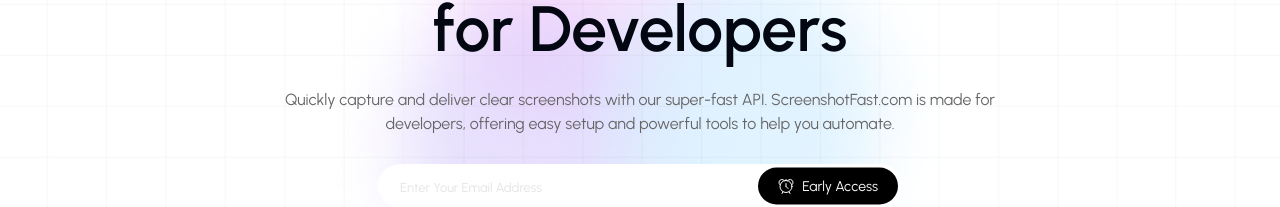
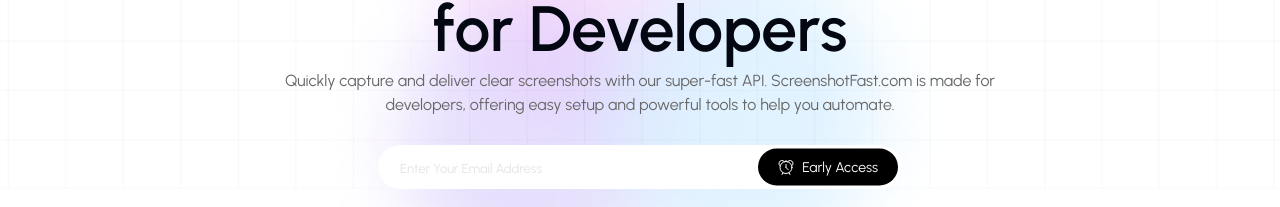
Before and after one commit to devfatema/screenshotfast, a Next.js app: page / in a window 1280 px wide. Shown: the part 396-603 px from the top of the page. Built offline with nearby package versions, Linux system fonts and the light colour scheme; no server answers.

Commit message:
Issue Fix

```diff
--- a/package.json
+++ b/package.json
@@ -4,7 +4,7 @@
   "private": true,
   "scripts": {
     "dev": "nodemon server.js",
-    "build": "next build",
+    "build": "next build --debug",
     "start": "next start",
     "lint": "next lint"
   },
--- a/src/app/page.js
+++ b/src/app/page.js
@@ -183,9 +183,9 @@
                   <Link href={'/'}>
                     <Image src={'/assets/img/logo1.png'} alt="screenshotfast" width={155} height={35} />
                   </Link>
-                  <a href='https://screenshotfast.lemonsqueezy.com/buy/cb3682ac-2b38-4847-8fa6-3753bedcff93' target="__blank" className="flex items-center bg-black text-white px-5 py-2 text-base rounded-md">
+                  <Link href='https://screenshotfast.lemonsqueezy.com/buy/cb3682ac-2b38-4847-8fa6-3753bedcff93' target="__blank" className="flex items-center bg-black text-white px-5 py-2 text-base rounded-md">
                     <svg xmlns="http://www.w3.org/2000/svg" width="18" height="18" viewBox="0 0 256 256" className=" mr-2"><g fill="none" stroke="currentColor" strokeLinecap="round" strokeLinejoin="round" strokeWidth="16"><path d="M 80.039519,211.06969 64.056987,239.90745" /><path d="m 175.96058,211.06969 15.98254,28.83776" /><circle cx="128" cy="128.007" r="95.915" /><path d="M 35.294352,102.43866 A 47.957299,47.957299 0 0 1 17.212686,53.792007 47.957299,47.957299 0 0 1 53.990946,17.175027 47.957299,47.957299 0 0 1 102.55767,35.470309" /><path d="m 127.99967,32.092482 3.8e-4,-15.985761" /><path d="M 128.00005,80.049788 V 128.00708" /><path d="m 128.00005,128.00708 33.91093,33.91093" /><path d="M 220.70575,102.43866 A 47.957299,47.957299 0 0 0 238.78742,53.792007 47.957299,47.957299 0 0 0 202.00916,17.175027 47.957299,47.957299 0 0 0 153.44244,35.470309" /></g></svg> <span>Join Waitlist</span>
-                  </a>
+                  </Link>
                 </div>
               </div>
             </div>
@@ -200,7 +200,7 @@
                 <div><svg xmlns="http://www.w3.org/2000/svg" width="18" height="18" viewBox="0 0 50 50" className="mx-auto"><path fill="currentColor" d="M25 42c-9.4 0-17-7.6-17-17S15.6 8 25 8s17 7.6 17 17s-7.6 17-17 17m0-32c-8.3 0-15 6.7-15 15s6.7 15 15 15s15-6.7 15-15s-6.7-15-15-15" /><path fill="currentColor" d="m24.7 34.7l-1.4-1.4l8.3-8.3l-8.3-8.3l1.4-1.4l9.7 9.7z" /><path fill="currentColor" d="M16 24h17v2H16z" /></svg></div>
               </Link>
               <h1 className=" mt-10 text-[64px] font-semibold leading-tight">The Fastest Screenshot API for Developers</h1>
-              <p className=" text-[#676666] text-base lead mt-[19px]">Quickly capture and deliver clear screenshots with our super-fast API. ScreenshotFast.com is made for developers, offering easy setup and powerful tools to help you automate.</p>
+              <span className=" text-[#676666] text-base lead mt-[19px]">Quickly capture and deliver clear screenshots with our super-fast API. ScreenshotFast.com is made for developers, offering easy setup and powerful tools to help you automate.</span>
               <div className=" relative w-[524px] max-w-full mx-auto mt-7">
                 <form onSubmit={handleEmailSubmit}>
                   <input onChange={(e) => setEmail(e.target.value)} type="text" className="w-full px-[22px] placeholder:text-[13px] placeholder:text-[#E4E4E4]  py-[14px] bg-white h-11 rounded-full" placeholder="Enter Your Email Address" />
@@ -332,7 +332,8 @@
 
         <footer className="bg-white rounded-lg shadow container mx-auto dark:bg-gray-800">
           <div className="w-full mx-auto max-w-screen-xl p-4 md:flex md:items-center md:justify-between">
-            <span className="text-sm text-gray-500 sm:text-center dark:text-gray-400">© 2024 <a href="https://screenshotfast.com" className="hover:underline">ScreenshotFast</a>. All Rights Reserved.
+            <span className="text-sm text-gray-500 sm:text-center dark:text-gray-400">© 2024
+              <Link href="https://screenshotfast.com" className="hover:underline">ScreenshotFast</Link>. All Rights Reserved.
             </span>
             <ul className="flex flex-wrap items-center mt-3 text-sm font-medium text-gray-500 dark:text-gray-400 sm:mt-0">
               <li>
```
